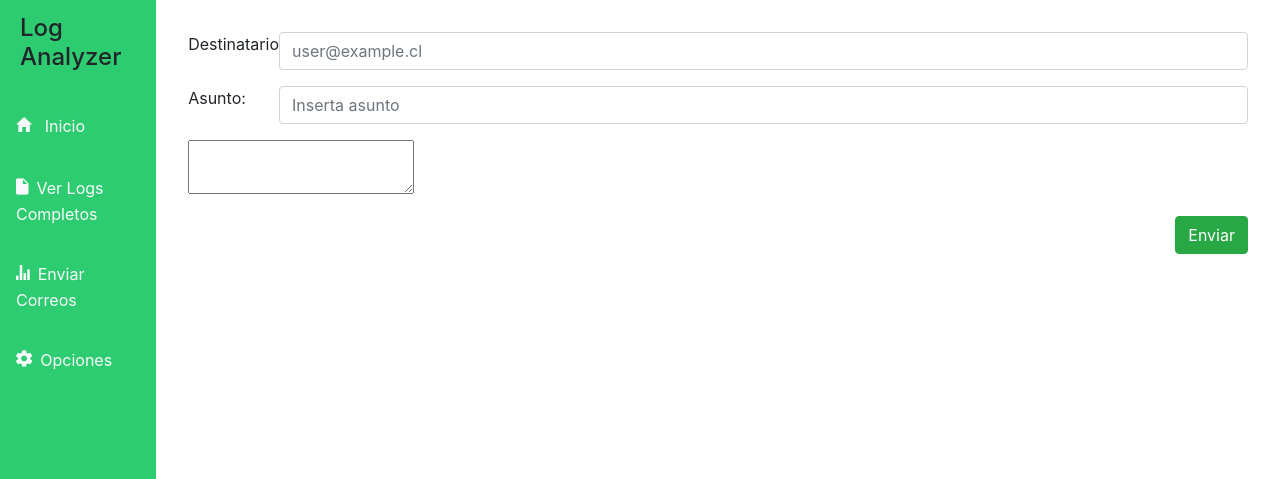
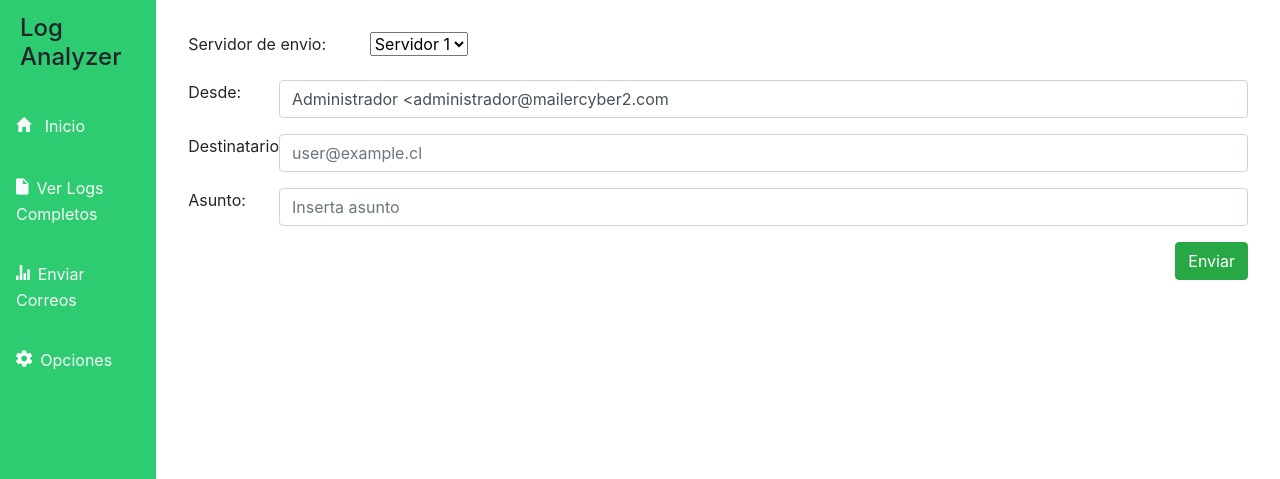
Before and after one commit to CamiloFerreira/Log_analyzer, a Flask app: page /mailer in a window 1280 px wide. Shown: the top 479 px of the page. Run offline with Flask 2, Linux system fonts and the light colour scheme; parts of the project's set-up code (start-up, migrations or seed data) failed here and were passed over; some libraries are stand-ins or nearby versions.

Commit message:
Modificaciones en apartado de envio de correo

```diff
--- a/hosts.json
+++ b/hosts.json
@@ -4,13 +4,13 @@
         "IP": "164.92.125.60",
         "User": "root",
         "Pass": "mp8u#4!aSuMBBpP%p#IikQPdoJ!R#X",
-        "Update": "2022-09-05 16:01:45"
+        "Update": "2022-09-08 12:03:25"
     },
     {
         "Hostname": "mailercyber2.com",
         "IP": "144.91.87.26",
         "User": "root",
         "Pass": "N6VkFey5yp10QqcplF4igv",
-        "Update": "2022-09-07 16:32:18"
+        "Update": "2022-09-08 12:03:35"
     }
 ]
--- a/static/js/send_mail.js
+++ b/static/js/send_mail.js
@@ -1,10 +1,29 @@
-
-function sendMail(){
 
 
-    to = $("#to").val()
-    subject = $("#asunto").val()
-    data = {'subject':subject,'from':"Administrador <contacto@mailercyber2.com","to":to,"content":"asdasdasdasdsddasdasdasd"}
+
+$(document).ready(function(){
+    var myEditor ;
+    ClassicEditor
+        .create( document.querySelector( '#editor' ) )
+        .then( editor =>{
+            console.log("Esta iniciado")
+            myEditor = editor
+        })
+        .catch( error => {
+            console.error( error );
+        } );
+
+
+
+$("#submit").click(function(){
+
+    to = $("#to").val();
+    subject = $("#asunto").val();
+    text = myEditor.getData();
+    from = $("#from").val()
+
+    data = {'subject':subject,'from':from,"to":to,"content":text};
+
 
     $.ajax({
         url : "/sendMail",
@@ -18,4 +37,16 @@ function sendMail(){
                 console.log(err)
             }
     })
-}
+
+})
+
+
+
+
+
+
+
+
+
+
+})
--- a/templates/mailer.html
+++ b/templates/mailer.html
@@ -4,20 +4,49 @@
 {% block div %}
 	<script type="text/javascript"  src="{{url_for('static',filename='js/send_mail.js')}}"></script>
 	<script src="https://cdn.ckeditor.com/ckeditor5/18.0.0/classic/ckeditor.js"></script>
-
+	<style type="text/css">
+		.ck-editor__editable:not(.ck-editor__nested-editable) {
+    		min-height: 25vw;
+		}
+	</style>
 	<div class="row">
 
 
 		<div class="col-12">
 
-			<form action="" method="POST">
+			<form id="form-mail" method="POST">
+			  <div class="form-group row">
+			  	<div class="col-2">
+			  		<label >Servidor de envio:</label>
+			  	</div>
+
+			   	<div class="col">
+			   		<select>
+			   			<option>Servidor 1</option>
+			   			<option>Servidor 1</option>
+			   			<option>Servidor 1</option>
+			   			<option>Servidor 1</option>
+			   		</select>
+			   	</div>
+
+			  </div>
+			  <div class="form-group row">
+			  	<div class="col-1">
+			  		<label >Desde:</label>
+			  	</div>
+
+			   	<div class="col">
+			   		<input type="email" id="from" class="form-control" name="password" placeholder="Contacto <contacto@example.cl>" value="Administrador <administrador@mailercyber2.com" required>
+			   	</div>
+
+			  </div>
 			  <div class="form-group row">
 			  	<div class="col-1">
 			  		<label >Destinatarios:</label>
 			  	</div>
 
 			   	<div class="col">
-			   		<input type="email" id="to" class="form-control" name="password" placeholder="user@example.cl" required>
+			   		<input type="email" id="to" class="form-control" name="password" placeholder="user@example.cl"  required>
 			   	</div>
 
 			  </div>
@@ -32,27 +61,14 @@
 			  </div>
 
 			  <div class="form-group">
-			  	<textarea type="text" name="txtDescripcion" id="txtDescripcion"></textarea>
+			  	<div id="editor">
+
+			  	</div>
 
 			  </div>
-			  <button type="submit" id="submit" onclick="sendMail()" class="btn btn-success float-right">Enviar</button>
-
 			</form>
-
+			<button  id="submit" class="btn btn-success float-right">Enviar</button>
 		</div>
 	</div>
 
-
-<script type="text/javascript">
-ClassicEditor
-    .create( document.querySelector( '#txtDescripcion' ) )
-    .catch( error => {
-        console.error( error );
-    } );
-
-
-</script>
-
-
-
 {% endblock %}
```
Also changed, not shown: 1 other file.
